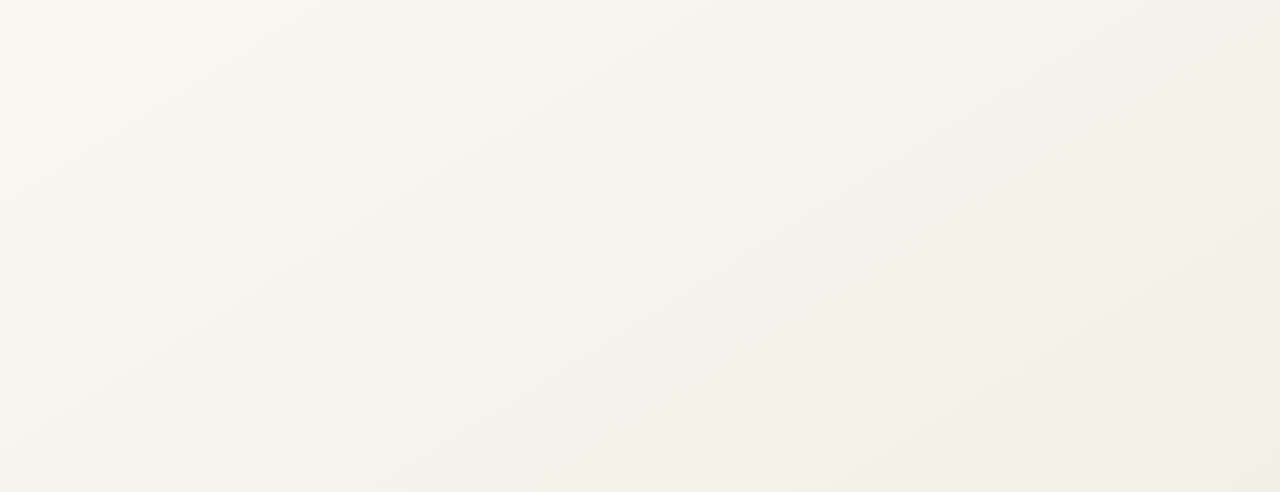
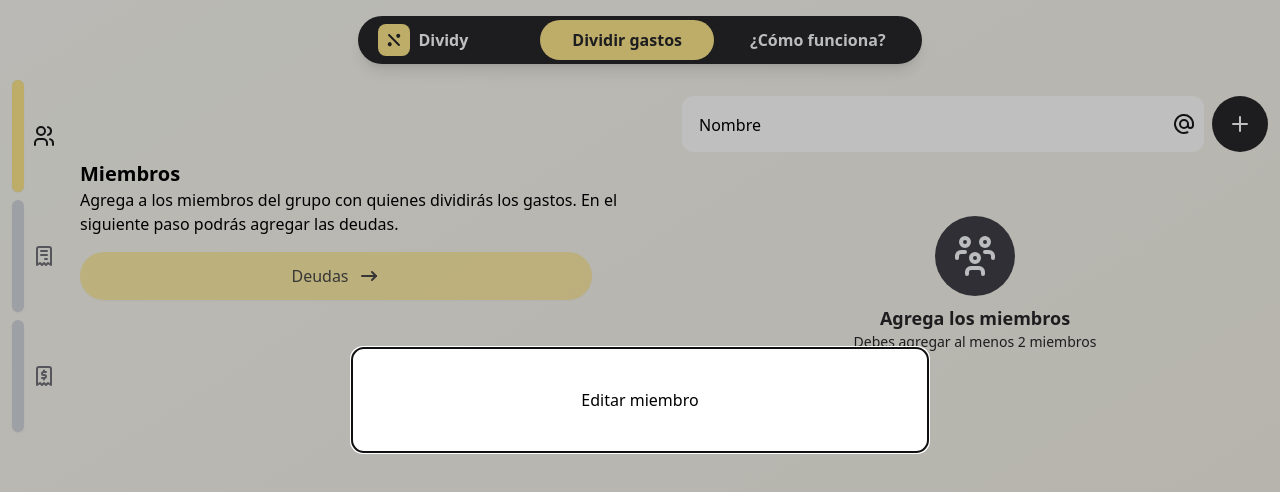
Before and after one commit to nicosmico/dividy-frontend, a React (Vite) app: page /split-bills/members/1/edit in a window 1280 px wide. Before the commit this address had no page. Shown: the top 492 px of the page. Built offline with nearby package versions, Linux system fonts and the light colour scheme.

Commit message:
Revert "refactor(MembersPage): Get member as query param"
This reverts commit 9f67e799740119d072790dda957193214ab9c1f5.

```diff
--- a/src/App.tsx
+++ b/src/App.tsx
@@ -3,6 +3,7 @@
 import { useUpdateBreakpoints } from './hooks/useUpdateBreakpoints';
 import { BillsPage, EditBillItemPage, MembersPage, TotalsPage } from './pages';
 import { SplitBillsPage } from './pages/split-bills/SplitBillsPage';
+import { EditMemberPage } from './pages/split-bills/members/EditMemberPage';
 
 function App() {
   useUpdateBreakpoints();
@@ -15,22 +16,23 @@
             path='/'
             element={<Navigate to='/split-bills' replace={true} />}
           ></Route>
-
           <Route path='split-bills' element={<SplitBillsPage />}>
             <Route
               path=''
               element={<Navigate to='members' replace={true} />}
             ></Route>
-
-            <Route path='members' element={<MembersPage />}></Route>
-
+            <Route path='members' element={<MembersPage />}>
+              <Route
+                path=':memberUUID/edit'
+                element={<EditMemberPage />}
+              ></Route>
+            </Route>
             <Route path='bills' element={<BillsPage />}>
               <Route
                 path=':billId/item/:itemId/edit'
                 element={<EditBillItemPage />}
               ></Route>
             </Route>
-
             <Route path='totals' element={<TotalsPage />}></Route>
           </Route>
         </Route>
--- a/src/pages/split-bills/members/EditMemberPage.tsx
+++ b/src/pages/split-bills/members/EditMemberPage.tsx
@@ -1,4 +1,5 @@
 import { useEffect, useState } from 'react';
+import { useNavigate, useParams } from 'react-router-dom';
 import { Dialog } from 'src/components/ui';
 import { MemberForm } from 'src/features/split-bills';
 import { TMemberForm } from 'src/features/split-bills/components/MemberForm';
@@ -6,19 +7,22 @@
 import { SubmitButton } from 'src/features/split-bills/types/forms';
 import { Member } from 'src/features/split-bills/types/member';
 
-interface Props {
-  memberId: string;
-  onClose?: () => void;
-}
-export function EditMemberPage({ memberId, onClose }: Props) {
+export function EditMemberPage() {
+  const { memberId } = useParams();
   const { members, updateMember } = useMembers();
   const [member, setMember] = useState<Member | undefined>();
   const [open, setOpen] = useState(true);
+
+  const navigate = useNavigate();
 
   useEffect(() => {
     if (!memberId) return;
     setMember(members[memberId]);
   }, [setMember, members, memberId]);
+
+  const handleClose = () => {
+    navigate('..');
+  };
 
   const handleEditMember = (values: TMemberForm) => {
     updateMember(memberId!, values);
@@ -26,7 +30,7 @@
   };
 
   return (
-    <Dialog open={open} onClose={onClose} className='space-y-8'>
+    <Dialog open={open} onClose={handleClose} className='space-y-8'>
       <div>
         {member && (
           <img
--- a/src/pages/split-bills/members/MembersPage.tsx
+++ b/src/pages/split-bills/members/MembersPage.tsx
@@ -1,22 +1,13 @@
 import { IconArrowNarrowRight } from '@tabler/icons-react';
-import { useEffect, useState } from 'react';
-import { useSearchParams } from 'react-router-dom';
+import { Outlet, useNavigate } from 'react-router-dom';
 import { RoundedLink } from 'src/components/ui';
 import { MemberForm, MemberList } from 'src/features/split-bills';
 import { TMemberForm } from 'src/features/split-bills/components/MemberForm';
 import useMembers from 'src/features/split-bills/hooks/useMembers';
-import EditMemberPage from './EditMemberPage';
 
 export function MembersPage() {
   const { members, membersOrder, addMember, deleteMember } = useMembers();
-  const [searchParams, setSearchParams] = useSearchParams();
-  const [memberDetailId, setMemberDetailId] = useState(
-    searchParams.get('memberDetail')
-  );
-
-  useEffect(() => {
-    setMemberDetailId(searchParams.get('memberDetail'));
-  }, [searchParams]);
+  const navigate = useNavigate();
 
   const handleAddMember = (values: TMemberForm) => {
     addMember({
@@ -51,18 +42,13 @@
             <MemberList
               members={membersOrder.map((id) => members[id])}
               onDelete={deleteMember}
-              onEdit={(member) => setSearchParams({ memberDetail: member.id })}
+              onEdit={(member) => navigate(`${member.id}/edit`)}
             />
           </div>
         </div>
       </div>
 
-      {memberDetailId && (
-        <EditMemberPage
-          memberId={memberDetailId}
-          onClose={() => setSearchParams()}
-        ></EditMemberPage>
-      )}
+      <Outlet />
     </>
   );
 }
```
